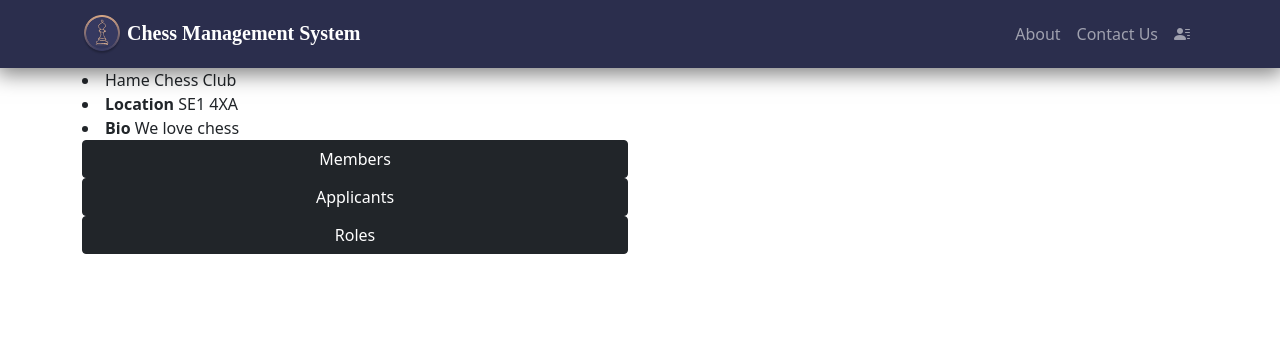
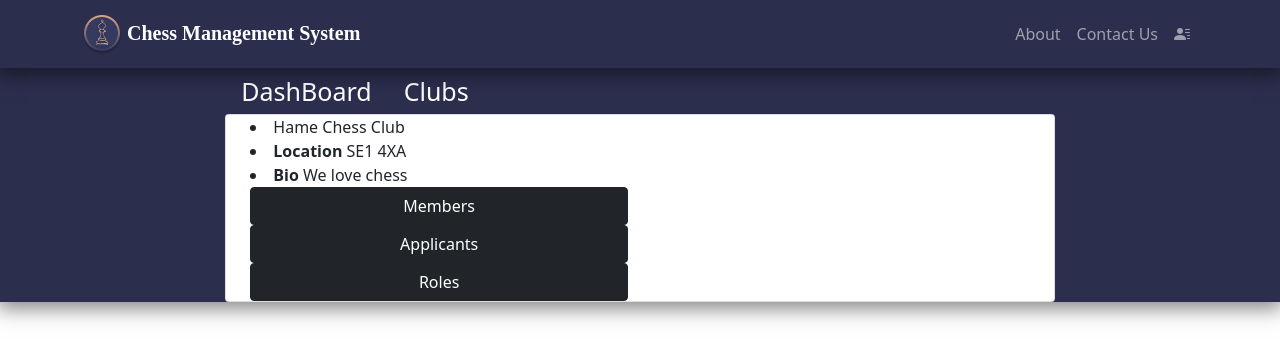
Before and after one commit to darianado/Chess-Management, a Django app: page /club/2 in a window 1280 px wide. Shown: the top 360 px of the page. Run offline with Django 3.2, Linux system fonts and the light colour scheme; data comes from the database, SQL or seed files in the repository; some libraries are stand-ins or nearby versions.

Commit message:
integrate club info on main page card

```diff
--- a/clubs/templates/home.html
+++ b/clubs/templates/home.html
@@ -20,6 +20,8 @@
                   </a>
                   <a class="nav-link pb-0" id="nav-clubs-tab" data-bs-toggle="tab" data-bs-target="#nav-clubs" type="button" role="tab" aria-controls="nav-clubs" aria-selected="false">
                       <h3 class="title">Clubs</h3>
+                  </a>
+                  <a class="nav-link pb-0" id="nav-one-club-tab" data-bs-toggle="tab" data-bs-target="#nav-one-club" type="button" role="tab" aria-controls="nav-one-club" aria-selected="false">
                   </a>
                 </div>
             </nav>
@@ -61,6 +63,11 @@
                             }
                             Http.send();
                         </script>
+
+                    </div>
+                    <div class="tab-pane fade show active" id="nav-one-club" role="tabpanel" aria-labelledby="nav-one-club-tab">
+                        {% block tab_content %}
+                        {% endblock %}
                     </div>
                 </div>
                 <!--
--- a/clubs/templates/show_club.html
+++ b/clubs/templates/show_club.html
@@ -1,10 +1,10 @@
 
-{% extends 'base_content.html' %}
+{% extends 'home.html' %}
 
 
 
-{% block body %}
-{% include 'partials/main-nav-bar.html' %}
+{% block tab_content %}
+<!-- {% include 'partials/main-nav-bar.html' %} -->
 <script>
   function showMembers(){
     const Http = new XMLHttpRequest();
@@ -44,6 +44,20 @@
 
 </script>
 
+
+<script>
+  document.getElementById('nav-dashboard-tab').ariaSelected=false;
+  document.getElementById('nav-dashboard-tab').classList.remove('active');
+
+  document.getElementById('nav-one-club-tab').ariaSelected=true;
+  document.getElementById('nav-one-club-tab').classList.add('active');
+
+  document.getElementById('nav-dashboard').classList.remove('active');
+
+
+</script>
+
+<div id="clubcard" hidden>
 <div class="container">
   <div class="row content">
         <li><strong></strong> {{ club.club_name}}</li>
@@ -64,5 +78,13 @@
       </div>
   </div>
 </div>
+<script type="text/javascript">
+  k= document.getElementById('clubcard').innerHTML;
+  document.getElementById('nav-one-club').innerHTML =  k;
+</script>
+</div>
+
+
+
 
 {% endblock %}
```
